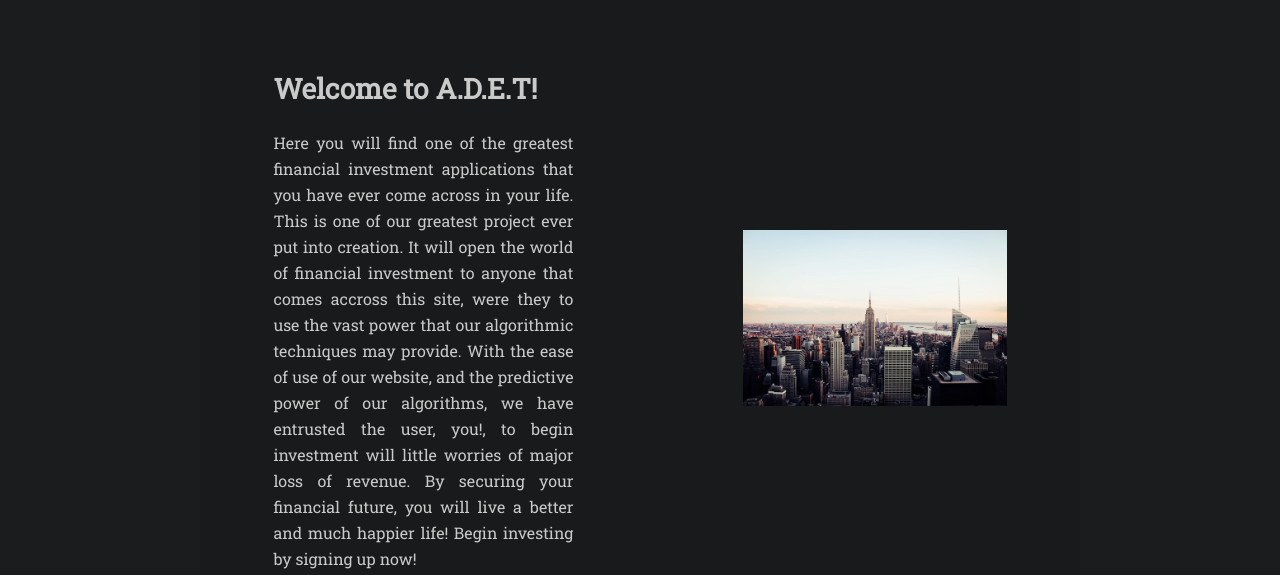
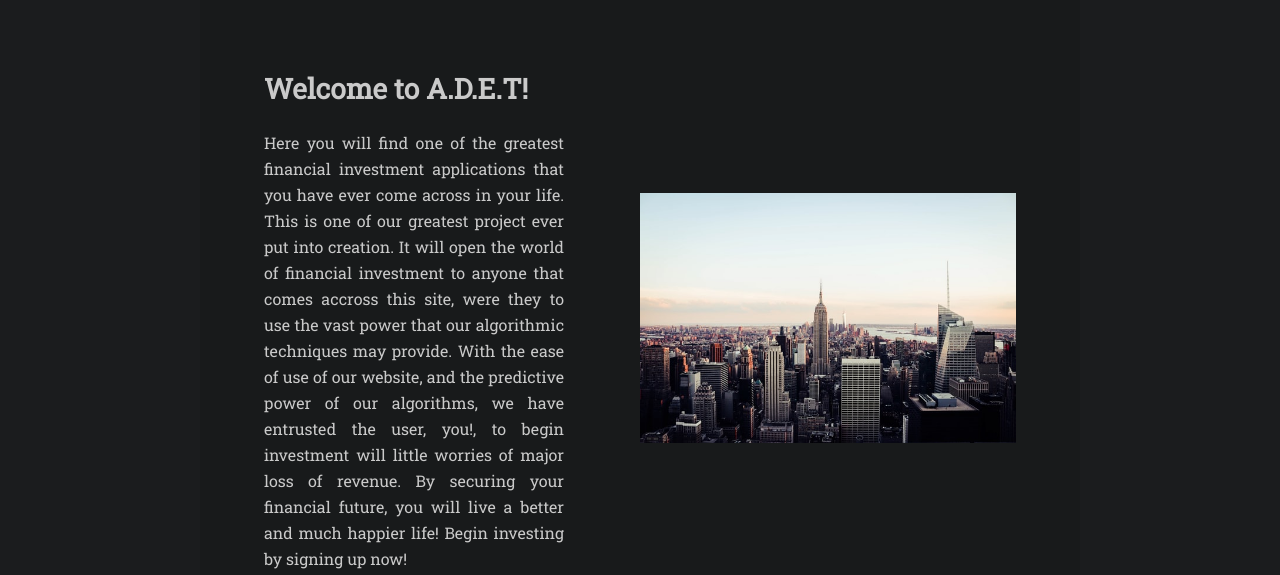
Before and after one commit to adet-web/homepage, a React app: page / in a window 1280 px wide. Shown: the part 370-945 px from the top of the page. Built offline with nearby package versions, Linux system fonts and the light colour scheme.

Commit message:
fix image size

```diff
--- a/src/css/styles.scss
+++ b/src/css/styles.scss
@@ -451,12 +451,12 @@ s
   color: #cacaca;
 }
 .section-flex-c > * {
-  max-width: 60%;
+  max-width: 50%;
   flex-grow: 1;
 }
 
 .section-flex-c img {
-  max-width: 35%;
+  // max-width: 50%;
 }
 
 .altern-bg section:nth-child(odd) {
@@ -494,6 +494,7 @@ s
 }
 .section-flex-c  p{
   max-width: 300px;
+
 }
 .contact-table th{
   text-align: left;
```
